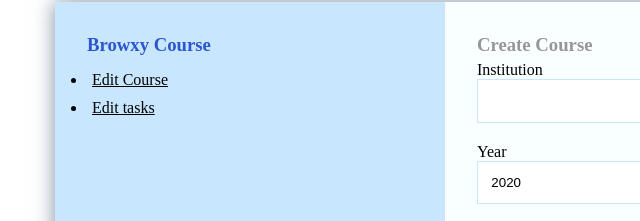
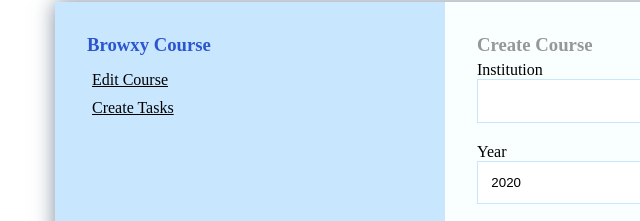
Before and after one commit to elPoeta/browxy-courses, a plain HTML site: page index.html in a window 1280 px wide. Both pictures are taken after a click on the item "Create Course". Shown: the part 106-327 px from the top of the page, 0-640 px from the left. Drawn offline with Linux system fonts and the light colour scheme.

Commit message:
fix text area

```diff
--- a/css/style.css
+++ b/css/style.css
@@ -78,6 +78,7 @@ header nav ul li:hover {
 .side-info ul li {
   padding: 5px;
   text-decoration: underline;
+  list-style: none;
   cursor: pointer;
 }
 .side-info ul li:hover {
@@ -124,7 +125,7 @@ header nav ul li:hover {
 }
 
 .course-form form textarea{
-  width: 99%;
+  width: 96%;
 }
 .course-form form button{
   background:#c9e6ff;
--- a/js/app.js
+++ b/js/app.js
@@ -12,7 +12,7 @@ const createCourses = () =>{
       <h3>Browxy Course</h3>
       <ul>
       <li>Edit Course</li>
-      <li>Edit tasks</li>
+      <li>Create Tasks</li>
       </ul>
 
     </div>
```
